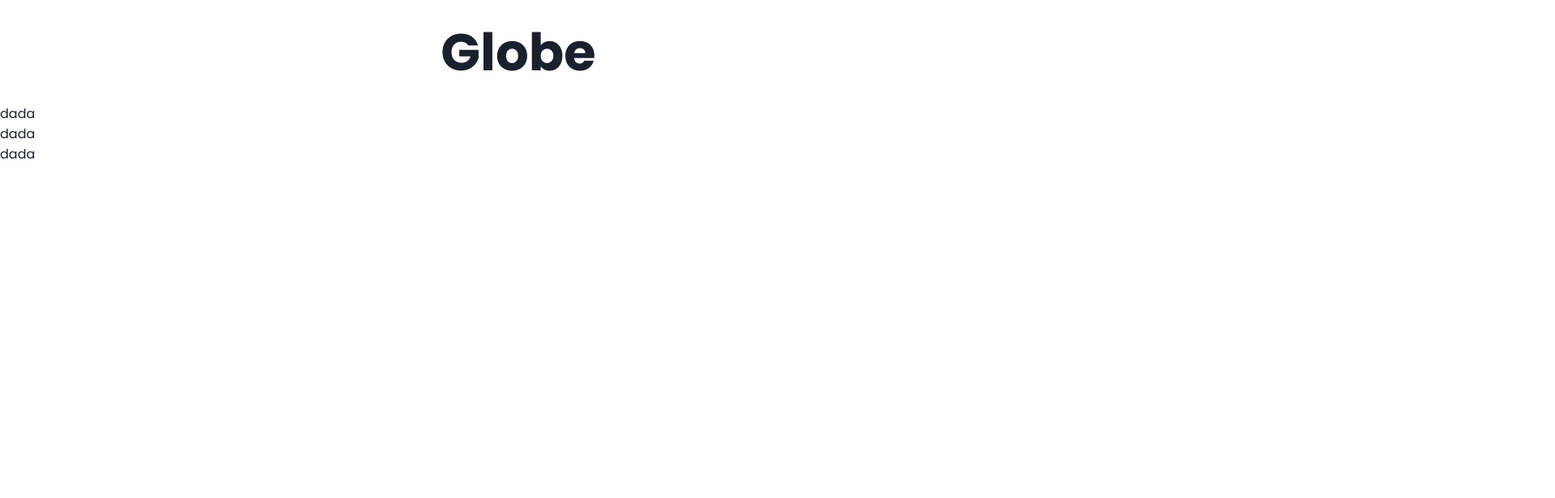
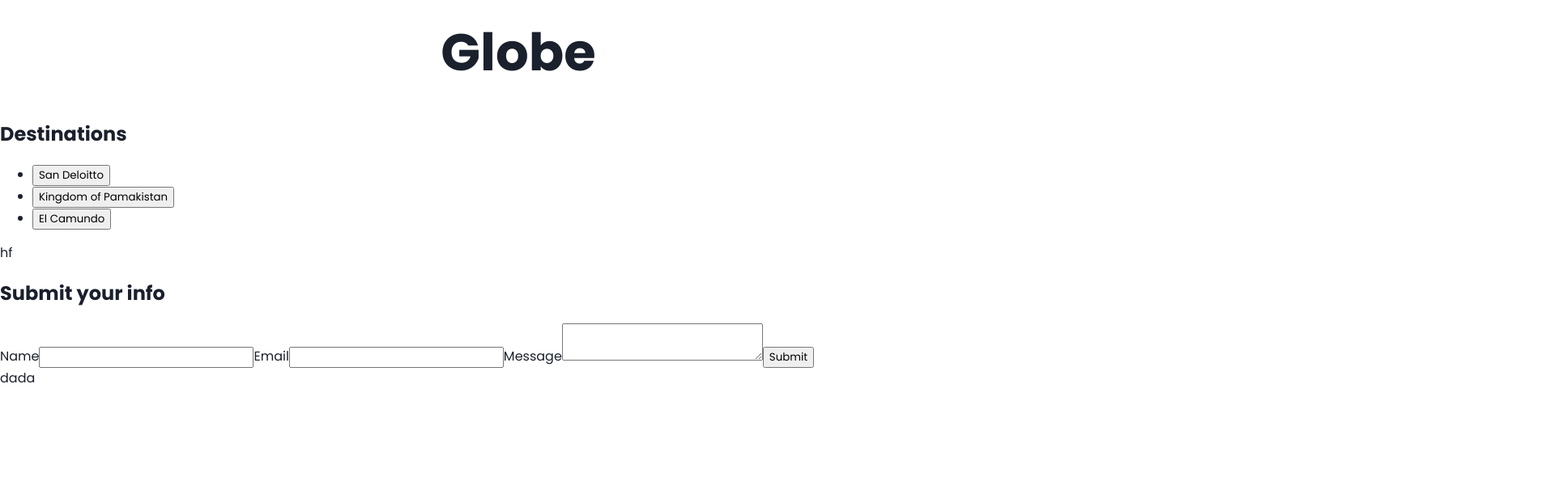
Before and after one commit to tBaronDar/ergasies-web-dev, a React (Vite) app: page /ex-05 in a window 1280 px wide. Shown: the top 616 px of the page at 81% size, 1920 px wide, since content can reach past the window. Built offline with nearby package versions, Linux system fonts and the light colour scheme.

Commit message:
added for and list

```diff
--- /dev/null
+++ b/src/pages/exercise-5/components/side-form.jsx
@@ -0,0 +1,18 @@
+import styles from './side-form.module.css';
+
+export default function SideForm() {
+  return (
+    <aside className={styles.aside}>
+      <h2>Submit your info</h2>
+      <form>
+        <label htmlFor='name'>Name</label>
+        <input type='text' id='name' name='name' />
+        <label htmlFor='email'>Email</label>
+        <input type='email' id='email' name='email' />
+        <label htmlFor='message'>Message</label>
+        <textarea id='message' name='message' />
+        <button type='submit'>Submit</button>
+      </form>
+    </aside>
+  );
+}
--- /dev/null
+++ b/src/pages/exercise-5/components/side-form.module.css
@@ -0,0 +1,5 @@
+.aside {
+  flex-basis: 20%;
+  /* background-color: yellow; */
+  background-color: transparent;
+}
--- a/src/pages/exercise-5/ex-05.jsx
+++ b/src/pages/exercise-5/ex-05.jsx
@@ -1,11 +1,12 @@
 import { Canvas, useFrame } from '@react-three/fiber';
-import { useRef } from 'react';
+import { useRef, useState } from 'react';
+import SideForm from './components/side-form';
 import styles from './ex-05.module.css';
 
 function Globe() {
   const group = useRef();
   useFrame((state, delta) => {
-    group.current.rotation.y += delta * 0.5;
+    group.current.rotation.y += delta * 0.1;
   });
   return (
     <group position={[0, 1, -3]} ref={group}>
@@ -22,11 +23,18 @@ function Globe() {
 }
 
 function Ex05Page() {
+  const [selectedDestination, setSelectedDestination] = useState(null);
+
+  const handleDestinationClick = (destination) => {
+    setSelectedDestination(destination);
+  };
+
   return (
     <div className={styles.container}>
       <div className={styles.canvasContainer}>
         <Canvas camera={{ position: [0, 1, 100], near: 0.1, far: 200, fov: 75 }}>
-          <hemisphereLight color='#0099ff' groundColor='#aa5500' intensity={0.75} position={[0, 4, 2]} />
+          <ambientLight intensity={0.05} />
+          <hemisphereLight color='#0099ff' groundColor='#aa5500' intensity={0.5} position={[0, 4, 2]} />
           <Globe />
         </Canvas>
       </div>
@@ -34,9 +42,22 @@ function Ex05Page() {
         <h1>Globe</h1>
       </header>
       <div className={styles.mainContainer}>
-        <nav className={styles.nav}>dada</nav>
-        <section className={styles.section}></section>
-        <aside className={styles.aside}>dada</aside>
+        <nav className={styles.nav}>
+          <h2>Destinations</h2>
+          <ul>
+            <li>
+              <button onClick={() => handleDestinationClick('San Deloitto')}>San Deloitto</button>
+            </li>
+            <li>
+              <button onClick={() => handleDestinationClick('Kingdom of Pamakistan')}>Kingdom of Pamakistan</button>
+            </li>
+            <li>
+              <button onClick={() => handleDestinationClick('El Camundo')}>El Camundo</button>
+            </li>
+          </ul>
+        </nav>
+        <section className={styles.section}>hf</section>
+        <SideForm selectedDestination={selectedDestination} />
       </div>
       <footer className={styles.footer}>dada</footer>
     </div>
--- a/src/pages/exercise-5/ex-05.module.css
+++ b/src/pages/exercise-5/ex-05.module.css
@@ -4,6 +4,7 @@
   width: 100vw;
   flex-direction: column;
   position: relative;
+  overflow: hidden;
 }
 
 .canvasContainer {
@@ -51,12 +52,6 @@
   background-color: transparent;
 }
 
-.aside {
-  flex-basis: 20%;
-  /* background-color: yellow; */
-  background-color: transparent;
-}
-
 .footer {
   /* background-color: purple; */
   background-color: transparent;
```
